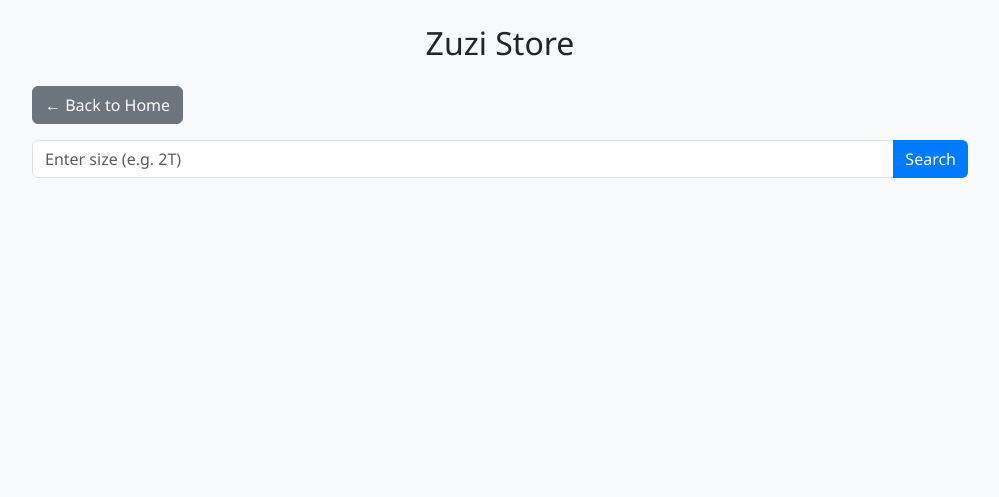
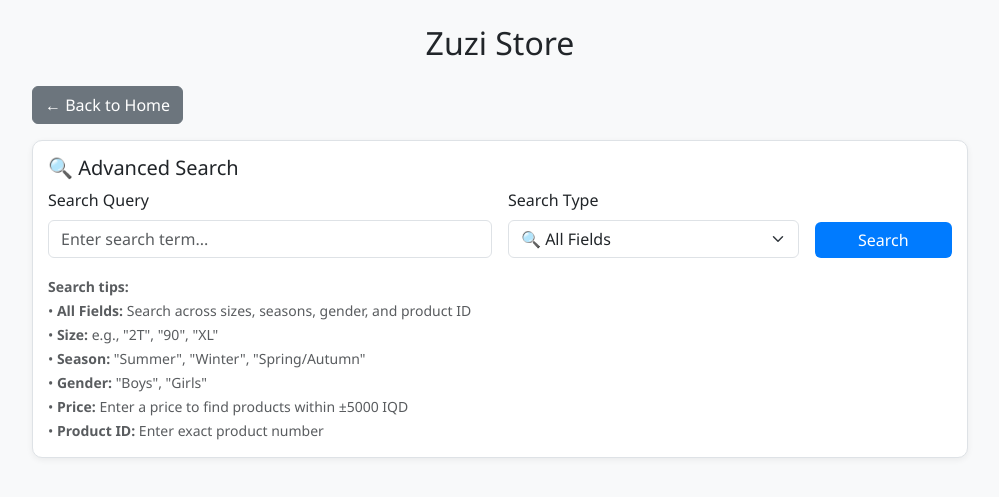
Before and after one commit to Shamil-lateef/clothing_manager, a Flask app: page /search in a window 1280 px wide. Shown: the top 497 px of the page, without its empty margins (140-1139 px from the left). Run offline with Flask 3, Linux system fonts and the light colour scheme.

Commit message:
Enhance Search

```diff
--- a/app.py
+++ b/app.py
@@ -380,22 +380,101 @@ def sell_product():
     return render_template("sell.html", products=products)
 
 
+# Replace the existing search route in app.py with this enhanced version
+
+
 @app.route("/search", methods=["GET", "POST"])
-def search_by_size():
+def search():
     results = []
-    size_query = ""
+    search_query = ""
+    search_type = "all"
 
     if request.method == "POST":
-        size_query = request.form["size"].strip()
-        if size_query:
-            results = (
-                db.session.query(Product, SizeQuantity)
-                .join(SizeQuantity)
-                .filter(SizeQuantity.size == size_query, SizeQuantity.quantity > 0)
-                .all()
-            )
+        search_query = request.form["search_query"].strip()
+        search_type = request.form.get("search_type", "all")
 
-    return render_template("search.html", results=results, size_query=size_query)
+        if search_query:
+            # Base query joining Product and SizeQuantity
+            base_query = db.session.query(Product, SizeQuantity).join(SizeQuantity)
+
+            if search_type == "size":
+                # Search by size only
+                results = base_query.filter(
+                    SizeQuantity.size.ilike(f"%{search_query}%"),
+                    SizeQuantity.quantity > 0,
+                ).all()
+
+            elif search_type == "season":
+                # Search by season
+                results = base_query.filter(
+                    Product.season.ilike(f"%{search_query}%"), SizeQuantity.quantity > 0
+                ).all()
+
+            elif search_type == "gender":
+                # Search by gender
+                results = base_query.filter(
+                    Product.gender.ilike(f"%{search_query}%"), SizeQuantity.quantity > 0
+                ).all()
+
+            elif search_type == "price":
+                # Search by price range (assuming user enters a number)
+                try:
+                    price_value = float(search_query)
+                    # Search for products within ±5000 IQD of the entered price
+                    results = base_query.filter(
+                        Product.selling_price.between(
+                            price_value - 5000, price_value + 5000
+                        ),
+                        SizeQuantity.quantity > 0,
+                    ).all()
+                except ValueError:
+                    results = []
+
+            elif search_type == "product_id":
+                # Search by product ID
+                try:
+                    product_id = int(search_query)
+                    results = base_query.filter(
+                        Product.id == product_id, SizeQuantity.quantity > 0
+                    ).all()
+                except ValueError:
+                    results = []
+
+            else:  # search_type == "all"
+                # Comprehensive search across multiple fields
+                results = base_query.filter(
+                    db.or_(
+                        # Search in sizes
+                        SizeQuantity.size.ilike(f"%{search_query}%"),
+                        # Search in season
+                        Product.season.ilike(f"%{search_query}%"),
+                        # Search in gender
+                        Product.gender.ilike(f"%{search_query}%"),
+                        # Search in product ID (if it's a number)
+                        (
+                            Product.id == int(search_query)
+                            if search_query.isdigit()
+                            else False
+                        ),
+                    ),
+                    SizeQuantity.quantity > 0,
+                ).all()
+
+    # Remove duplicates while preserving order
+    unique_results = []
+    seen = set()
+    for product, size in results:
+        key = (product.id, size.id)
+        if key not in seen:
+            seen.add(key)
+            unique_results.append((product, size))
+
+    return render_template(
+        "search.html",
+        results=unique_results,
+        search_query=search_query,
+        search_type=search_type,
+    )
 
 
 @app.route("/edit/<int:product_id>", methods=["GET", "POST"])
--- a/templates/index.html
+++ b/templates/index.html
@@ -15,7 +15,7 @@
   <!-- Navigation buttons based on role -->
   <div class="row g-2 mb-3">
     <div class="col-md-3">
-      <a href="{{ url_for('search_by_size') }}" class="btn btn-info w-100">🔍 Search by Size</a>
+      <a href="{{ url_for('search') }}" class="btn btn-info w-100">🔍 Search</a>
     </div>
     <div class="col-md-3">
       <a href="{{ url_for('sell_product') }}" class="btn btn-warning w-100">💰 Sell Product</a>
--- a/templates/search.html
+++ b/templates/search.html
@@ -2,32 +2,155 @@
 {% block content %}
 <a href="{{ url_for('index') }}" class="btn btn-secondary mb-3">← Back to Home</a>
 
-<form method="POST" class="mb-4">
-  <div class="input-group">
-    <input type="text" name="size" class="form-control" placeholder="Enter size (e.g. 2T)" required value="{{ size_query }}">
-    <button class="btn btn-primary">Search</button>
+<div class="card mb-4">
+  <div class="card-body">
+    <h5 class="card-title">🔍 Advanced Search</h5>
+    <form method="POST">
+      <div class="row g-3 align-items-end">
+        <div class="col-md-6">
+          <label for="search_query" class="form-label">Search Query</label>
+          <input type="text" name="search_query" id="search_query" class="form-control"
+                 placeholder="Enter search term..." required value="{{ search_query }}">
+        </div>
+        <div class="col-md-4">
+          <label for="search_type" class="form-label">Search Type</label>
+          <select name="search_type" id="search_type" class="form-select">
+            <option value="all" {% if search_type == "all" %}selected{% endif %}>🔍 All Fields</option>
+            <option value="size" {% if search_type == "size" %}selected{% endif %}>📏 Size Only</option>
+            <option value="season" {% if search_type == "season" %}selected{% endif %}>🌞 Season Only</option>
+            <option value="gender" {% if search_type == "gender" %}selected{% endif %}>👶 Gender Only</option>
+            <option value="price" {% if search_type == "price" %}selected{% endif %}>💰 Price Range</option>
+            <option value="product_id" {% if search_type == "product_id" %}selected{% endif %}>🔢 Product ID</option>
+          </select>
+        </div>
+        <div class="col-md-2">
+          <button type="submit" class="btn btn-primary w-100">Search</button>
+        </div>
+      </div>
+    </form>
+
+    <!-- Search help text -->
+    <div class="mt-3">
+      <small class="text-muted">
+        <strong>Search tips:</strong><br>
+        • <strong>All Fields:</strong> Search across sizes, seasons, gender, and product ID<br>
+        • <strong>Size:</strong> e.g., "2T", "90", "XL"<br>
+        • <strong>Season:</strong> "Summer", "Winter", "Spring/Autumn"<br>
+        • <strong>Gender:</strong> "Boys", "Girls"<br>
+        • <strong>Price:</strong> Enter a price to find products within ±5000 IQD<br>
+        • <strong>Product ID:</strong> Enter exact product number
+      </small>
+    </div>
   </div>
-</form>
+</div>
 
-{% if size_query %}
-  <h5>Results for size: <strong>{{ size_query }}</strong></h5>
+{% if search_query %}
+  <div class="alert alert-info">
+    <strong>Search Results for:</strong> "{{ search_query }}"
+    {% if search_type != "all" %}
+      <span class="badge bg-primary ms-2">{{ search_type.title() }} Search</span>
+    {% endif %}
+  </div>
+
   {% if results %}
-    <div class="row row-cols-1 row-cols-md-2 g-4 mt-3">
+    <div class="row mb-3">
+      <div class="col">
+        <h6>Found {{ results|length }} result(s)</h6>
+      </div>
+    </div>
+
+    <div class="row row-cols-1 row-cols-md-2 g-4">
       {% for product, size in results %}
       <div class="col">
         <div class="card h-100">
-          <img src="{{ product.image_url }}" class="card-img-top" alt="Product Image">
+          <div class="position-relative">
+            <img src="{{ product.image_url }}" class="img-fluid mb-2" alt="Product Image">
+            <!-- Category badges -->
+            <div class="position-absolute top-0 start-0 m-2">
+              <span class="badge bg-{% if product.season == 'Summer' %}warning{% elif product.season == 'Winter' %}info{% else %}success{% endif %} me-1">
+                {{ product.season }}
+              </span>
+              <span class="badge bg-{% if product.gender == 'Boys' %}primary{% else %}danger{% endif %}">
+                {{ product.gender }}
+              </span>
+            </div>
+            <!-- Product ID badge -->
+            <div class="position-absolute top-0 end-0 m-2">
+              <span class="badge bg-dark">ID: {{ product.id }}</span>
+            </div>
+          </div>
+
           <div class="card-body">
-            <h5 class="card-title"><a href="{{ product.style_url }}" target="_blank">View Style</a></h5>
-            <p><strong>Available ({{ size.size }}):</strong> {{ size.quantity }}</p>
-            <p><strong>Selling Price:</strong> {{ product.selling_price|int }} IQD</p>
+            <h5 class="card-title">
+              <a href="{{ product.style_url }}" target="_blank" class="text-decoration-none">
+                View Style ↗
+              </a>
+            </h5>
+            <div class="mb-2">
+              <span class="badge bg-info me-1">Size: {{ size.size }}</span>
+              <span class="badge bg-success">{{ size.quantity }} available</span>
+            </div>
+            <p class="mb-2"><strong>Price:</strong> {{ product.selling_price|int }} IQD</p>
+            <p class="mb-2"><strong>Category:</strong> {{ product.season }} - {{ product.gender }}</p>
+
+            <!-- Show all sizes for this product -->
+            <div class="mt-3">
+              <h6>All Available Sizes:</h6>
+              <div class="d-flex flex-wrap gap-1">
+                {% for sq in product.sizes %}
+                  {% if sq.quantity > 0 %}
+                    <span class="badge bg-outline-secondary border">
+                      {{ sq.size }}: {{ sq.quantity }}
+                    </span>
+                  {% endif %}
+                {% endfor %}
+              </div>
+            </div>
+
+            <!-- Quick sell button -->
+            <div class="mt-3">
+              <a href="{{ url_for('sell_product') }}?product_id={{ product.id }}&size={{ size.size }}"
+                 class="btn btn-sm btn-warning">
+                💰 Quick Sell
+              </a>
+            </div>
           </div>
         </div>
       </div>
       {% endfor %}
     </div>
   {% else %}
-    <p class="text-danger mt-3">No products found for that size.</p>
+    <div class="alert alert-warning">
+      <h5>No Results Found</h5>
+      <p>No products found for "{{ search_query }}"{% if search_type != "all" %} in {{ search_type }}{% endif %}.</p>
+      <p><strong>Try:</strong></p>
+      <ul>
+        <li>Checking your spelling</li>
+        <li>Using different keywords</li>
+        <li>Selecting "All Fields" for broader search</li>
+        <li>Searching for partial matches (e.g., "2" instead of "2T")</li>
+      </ul>
+    </div>
   {% endif %}
 {% endif %}
+
+<script>
+// Update placeholder text based on search type
+document.getElementById('search_type').addEventListener('change', function() {
+  const searchInput = document.getElementById('search_query');
+  const searchType = this.value;
+
+  const placeholders = {
+    'all': 'Enter search term...',
+    'size': 'e.g., 2T, 90, XL',
+    'season': 'e.g., Summer, Winter',
+    'gender': 'e.g., Boys, Girls',
+    'price': 'e.g., 25000 (will find ±5000 IQD)',
+    'product_id': 'e.g., 123'
+  };
+
+  searchInput.placeholder = placeholders[searchType] || 'Enter search term...';
+});
+</script>
+
 {% endblock %}
```
